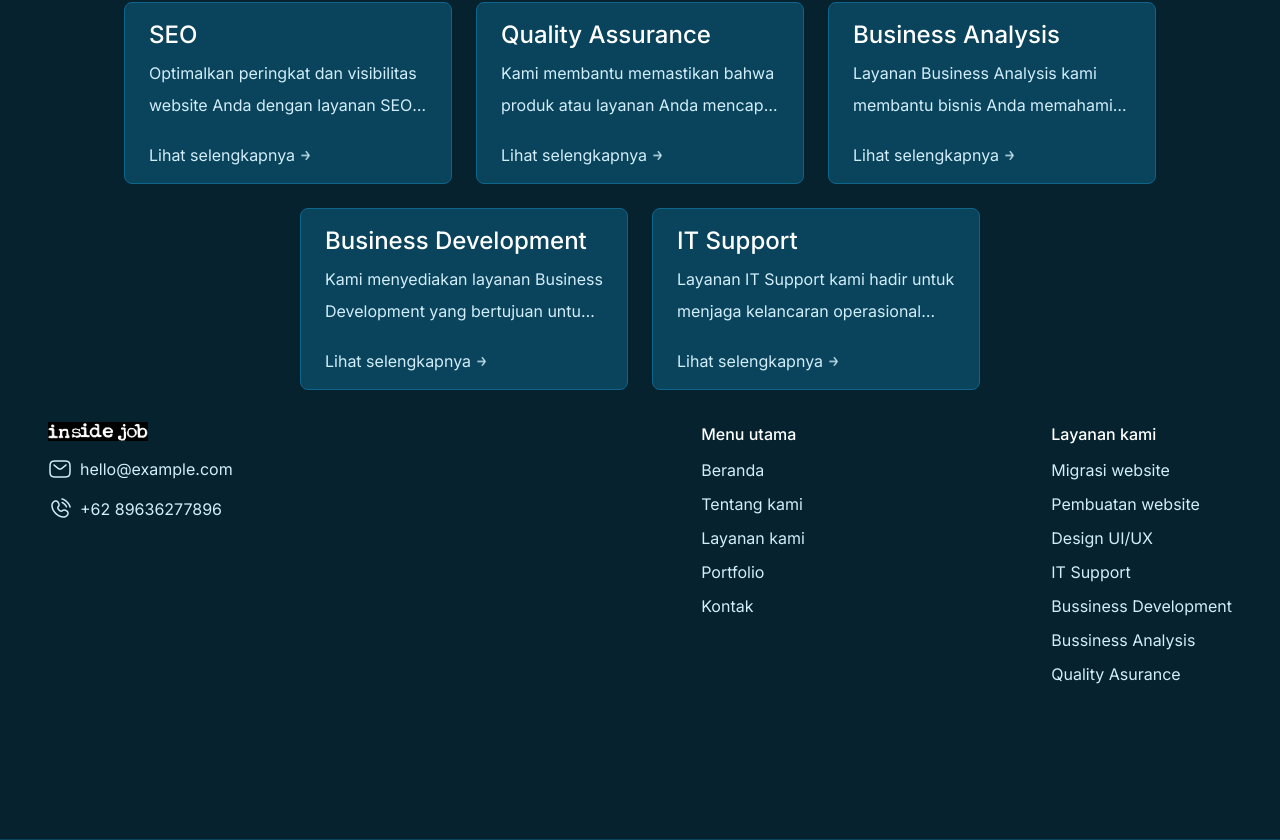
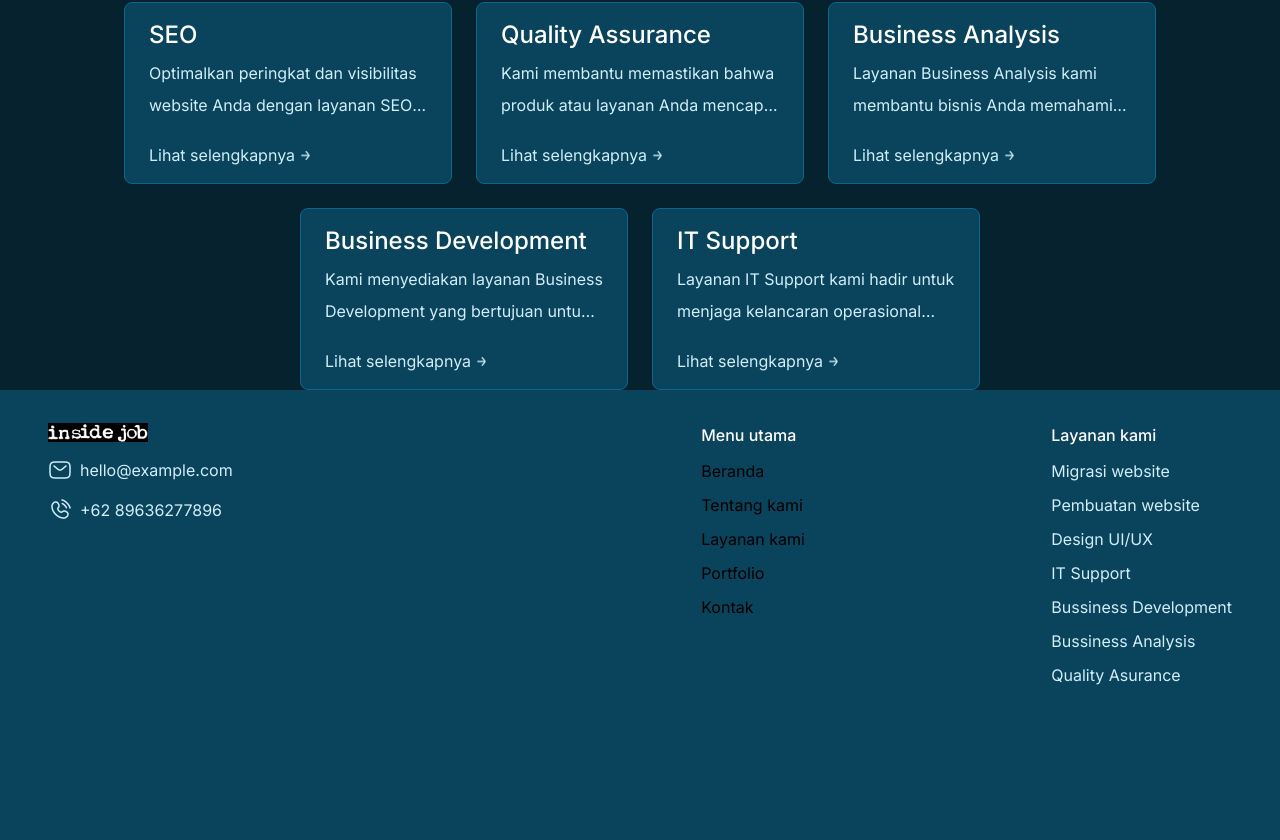
Before and after one commit to Revitalismo/inside-job, a Next.js app: page / in a window 1280 px wide. Shown: the part 1417-2257 px from the top of the page. Built offline with nearby package versions, Linux system fonts and the light colour scheme; a web font is replaced by a local one.

Commit message:
fix: add utility classes bg and text size

```diff
--- a/src/app/components/Footer.tsx
+++ b/src/app/components/Footer.tsx
@@ -8,7 +8,7 @@ import Link from "next/link";
 
 export function Footer() {
     return (
-        <footer className="py-8 px-4 md:px-12 min-h-[450px] w-full bg-primary-700 grid grid-flow-col justify-self-end gap-x-6 gap-y-8 border-b-[1.5px] border-primary-600 bg-primary-600 text-sm sm:text-base">
+        <footer className="py-8 px-4 md:px-12 min-h-[450px] w-full grid grid-flow-col justify-self-end gap-x-6 gap-y-8 bg-primary-600 border-t-[1.5px] border-primary-600 bg-primary-600 text-sm sm:text-base">
 
             <section className="flex flex-col gap-y-4 row-start-1 row-end-1 col-start-1 col-end-1">
                 <Image
@@ -50,7 +50,7 @@ function Menu() {
         { name: ["/contact-us", "Kontak"] }
     ];
     return (
-        <article className="w-fit min-w-[90px] max-w-[600px] flex flex-col gap-y-3 col-start-2 col-end-2 justify-self-end text-primary-0">
+        <article className="w-fit min-w-[90px] max-w-[600px] flex flex-col gap-y-3 col-start-2 col-end-2 justify-self-end text-primary-0]">
             <h4 className="font-medium text-neutral-0">Menu utama</h4>
 
             <section className="flex flex-col gap-y-2.5 row-span-2 col-span-1">
@@ -79,14 +79,14 @@ function Services() {
         { name: ["/quality-asurance", "Quality Asurance"] }
     ];
     return (
-        <article className="w-fit min-w-[150px] max-w-[600px] row-start-2 row-end-2 col-span-1 justify-self-start flex flex-col gap-y-3 sm:col-start-3 sm:col-end-3 sm:row-start-1 sm:row-end-1 sm:justify-self-end text-primary-0">
+        <article className="w-fit min-w-[150px] max-w-[600px] row-start-2 row-end-2 col-span-1 justify-self-start flex flex-col gap-y-3 sm:col-start-3 sm:col-end-3 sm:row-start-1 sm:row-end-1 sm:justify-self-end">
             <h4 className="font-medium text-neutral-0">Layanan kami</h4>
 
             <section className="flex flex-col gap-y-2.5">
                 {
                     serviceMap.map((menu) => {
                         return (
-                            <Link href={menu.name[0]} className="hover:text-primary-200" key={menu.name[0]}>
+                            <Link href={menu.name[0]} className="text-primary-0 hover:text-primary-200" key={menu.name[0]}>
                                 {menu.name[1]}
                             </Link>
                         );
```
